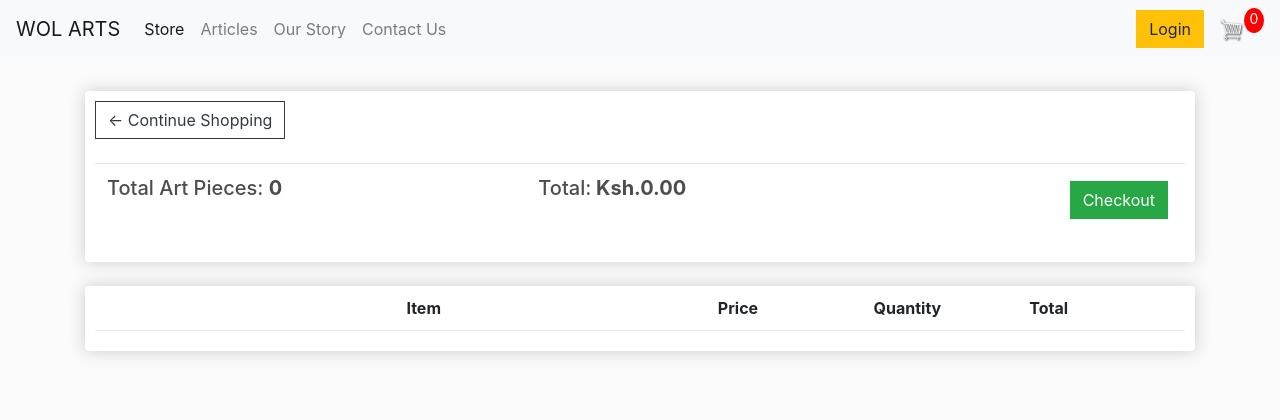
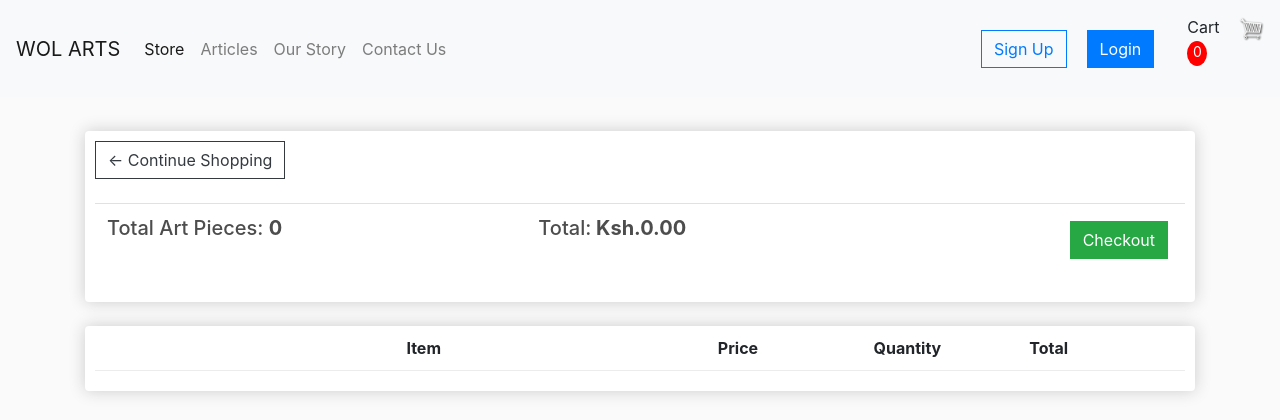
Before and after one commit to Alex-Maina/wolarts, a Django app: page /cart/ in a window 1280 px wide. Shown: the top 420 px of the page. Run offline with Django 3.2, Linux system fonts and the light colour scheme; lists and menus that the app fills with data are empty; some libraries are stand-ins or nearby versions.

Commit message:
Sign up and log in buttons

```diff
--- a/store/templates/store/main.html
+++ b/store/templates/store/main.html
@@ -59,8 +59,12 @@
 
 	    </ul>
 	    <div class="form-inline my-2 my-lg-0">
-	     	<a href="#"class="btn btn-warning">Login</a>
+			<a href={% url 'register' %} class="btn btn-outline-primary" style= "margin-right: 20px;">Sign Up</a>
 
+	     	<a href={% url 'login' %} class="btn btn-primary login" style= "margin-right: 20px;">Login</a>
+
+			 <button
+			<a href={% url 'cart' %} class="btn" style= "margin-right: 0px;padding-right: 0px;border-right-width: 0px;">Cart</a>
 	     	<a href="{% url 'cart' %}">
 	    		<img  id="cart-icon" src="{% static 'images/cart.png' %}">
 	    	</a>
```
